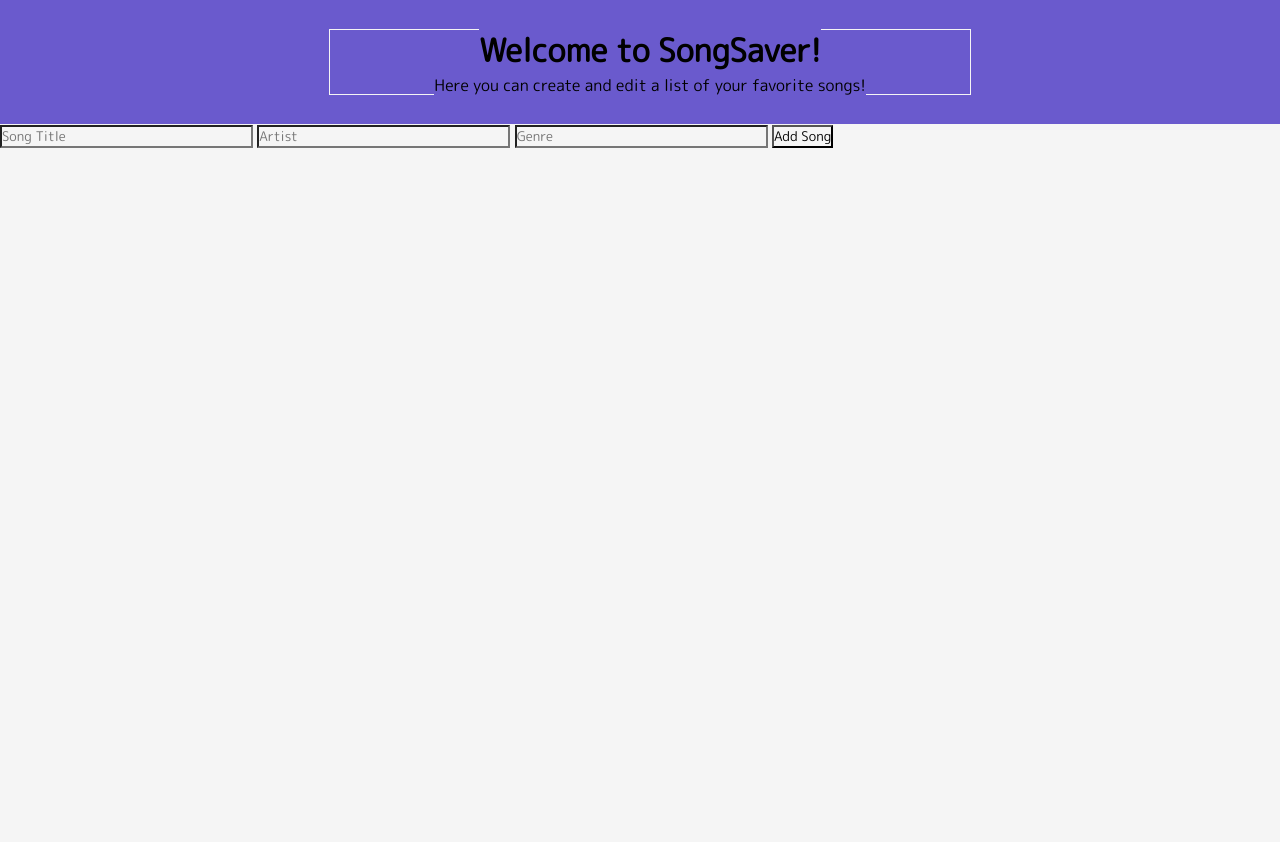
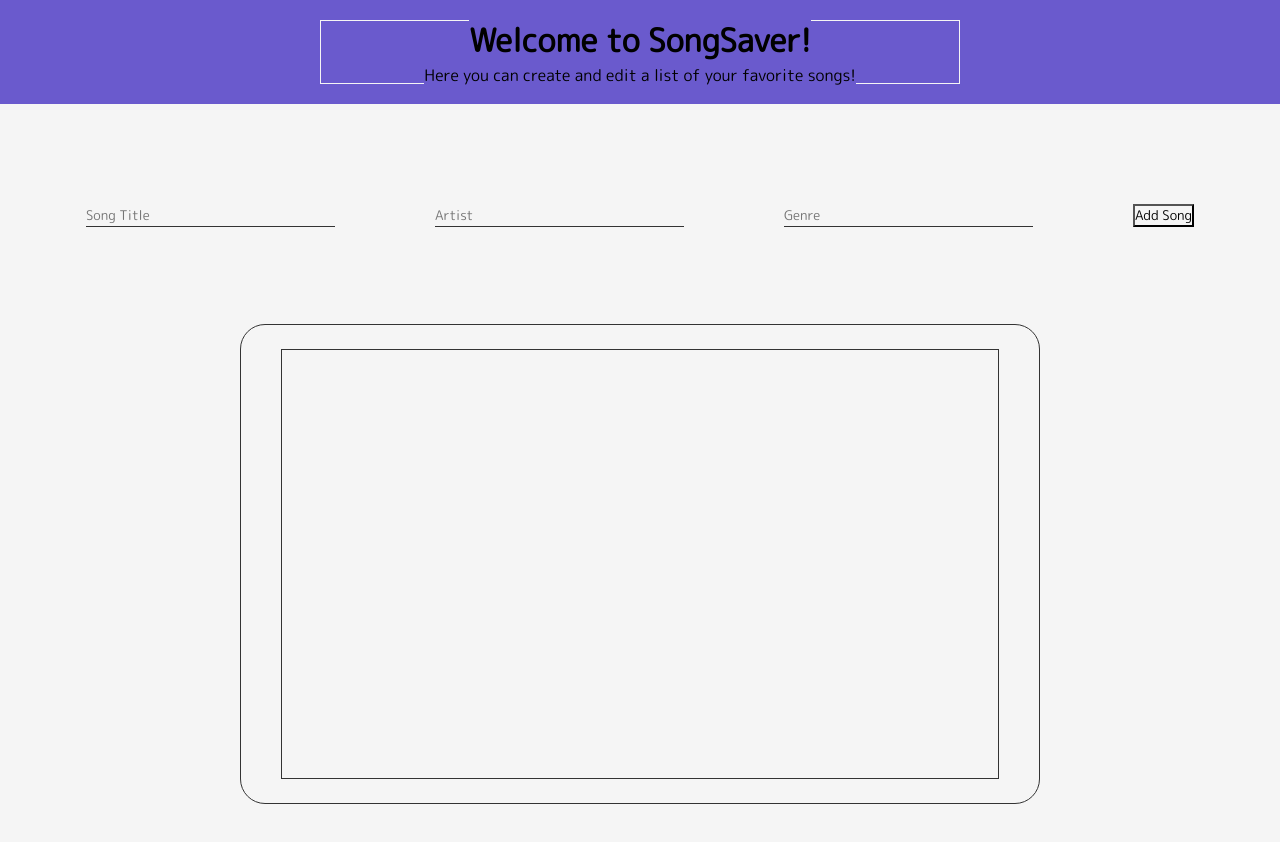
Before and after one commit to Sonapanic/MVP-SongSaver, a website: page Public/index.html in a window 1280 px wide. Before the commit the page ends 800 px from the top, so only its background shows below. Drawn offline with nearby package versions, Linux system fonts and the light colour scheme.

Commit message:
Added some styling, testing initizalize function

```diff
--- a/Public/app.js
+++ b/Public/app.js
@@ -1,6 +1,20 @@
 const addBtn = $('#addBtn')
 const url = 'https://songsaver.onrender.com/song_info'
 
+function start() {
+    initialize()
+}
+
+function initialize() {
+    const songs = fetchSongs(url)
+    $('<ul id="ul"></ul>').appendTo('#listContainer')
+    for (let key in songs) {
+        let title = songs[key].title
+        let artist = songs[key].artist
+        let genre = songs[key].genre
+        $(`<li>Title: ${title} Artist: ${artist} Genre: ${genre}`).appendTo($('#ul'))
+    }
+}
 
 $(addBtn).on('click', put)
 
@@ -28,7 +42,7 @@ async function fetchSongs(url) {
             throw new Error('Response not ok')
         }
         const songs = await response.json()
-        console.log(songs)
+        return(songs)
     } catch (err) {
         console.error(err)
     }
@@ -65,7 +79,7 @@ async function editSong(url) {
         genre: $('#genreInput').val()
     }
     try {
-        const response = fetch(url, {
+        const response = fetch(url`${id}`, {
             method: 'PUT',
             headers: {
                 'Content-Type': 'application/json'
--- a/Public/index.html
+++ b/Public/index.html
@@ -11,34 +11,35 @@
     <link href="https://fonts.googleapis.com/css2?family=M+PLUS+Rounded+1c:wght@300;400&display=swap" rel="stylesheet">
 </head>
 <body>
-
+    <div class="bodyDiv div">
         <div class="headerDiv div" id="headerDiv">
-
-        <header class="header div" id="header">
-            <div class="titleDiv div" id="titleDiv">
+            <header class="header" id="header">
+                <div class="titleDiv" id="titleDiv">
                     <h1 class="title" id="title">Welcome to SongSaver!</h1>
                     <p class="p">Here you can create and edit a list of your favorite songs!</p>
                 </div>
             </header>
-
         </div>
-
-    <div class="centerDiv div" id="centerDiv">
-        <div class="addContainer div" id="addContainer">
+        <div class="centerDiv" id="centerDiv">
+            <div class="addContainer" id="addContainer">
                 <div class="add" id="add">
                     <form class="addForm">
-                    <input type="text" id="titleInput" name="titleInput" placeholder="Song Title">
-                    <input type="text" id="artistInput" name="artistInput" placeholder="Artist">
-                    <input type="text" id="genreInput" name="genreInput" placeholder="Genre">
+                        <input class="input" type="text" id="titleInput" name="titleInput" placeholder="Song Title">
+                        <input class="input" type="text" id="artistInput" name="artistInput" placeholder="Artist">
+                        <input class="input" type="text" id="genreInput" name="genreInput" placeholder="Genre">
                         <input type="submit" value="Add Song" id="addBtn">
                     </form>
                 </div>
             </div>
+            <div class="songDisplay" id="songDisplay">
+                <div class="listContainer" id="listContainer">
+
                 </div>
-
-    <div class="footerDiv div" id="footerDiv">
+            </div>
+        </div>
+    </div>
+    <div class="footerDiv" id="footerDiv">
         <footer class="footer" id="footer"></footer>
-
     </div>
     <script src="./app.js"></script>
 </body>
--- a/Public/main.css
+++ b/Public/main.css
@@ -1,14 +1,25 @@
 * {
     padding: 0;
 	margin: 0;
-	box-sizing: 'border-box';
+	box-sizing: border-box;
 	font-family: 'whatever font';
 	background-color: whitesmoke;
     font-family: 'M PLUS Rounded 1c', sans-serif;
+    --blue: slateblue;
+    --light: whitesmoke;
+    --black: #333;
+
 }
 
-.div {
+
+
+div {
     display: flex;
+}
+
+.bodyDiv {
+    flex-wrap: wrap;
+
 }
 
 /* Header portion */
@@ -18,7 +29,7 @@
 .titleDiv,
 .title,
 .p {
-    background-color: slateblue;
+    background: var(--blue);
 
 }
 .headerDiv {
@@ -27,7 +38,6 @@
     justify-content: center;
     align-items: center;
     padding: 10px;
-
 }
 
 .header {
@@ -38,7 +48,7 @@
     justify-content: center;
     align-items: center;
     flex-direction: column;
-    border: 1px solid whitesmoke;
+    border: 1px solid var(--light);
     width: 50vw;
     height: 8vh;
 
@@ -50,3 +60,51 @@
 
 
 /* Central portion */
+.centerDiv {
+    width: 100vw;
+    height: 100vh;
+    justify-content: center;
+    flex-wrap: wrap;
+    flex-direction: column;
+    align-items: center;
+}
+
+.addContainer {
+    flex-direction: column;
+
+    height: 15vh;
+    width: 50vw;
+}
+
+.add {
+
+    justify-content: center;
+
+}
+
+.addForm {
+    display: flex;
+    gap: 100px;
+    justify-content: space-between;
+}
+
+.input {
+    border: none;
+    border-bottom: 1px solid var(--black);
+    outline: none;
+}
+
+.songDisplay {
+    height: 60vh;
+    width: 50rem;
+    border-radius: 25px;
+    justify-content: center;
+    align-items: center;
+    border: 1px solid var(--black);
+}
+
+#listContainer {
+    height: 90%;
+    width: 90%;
+    border: 1px solid var(--black)
+}
```
Lines whose indentation alone changed are shown as unchanged.
